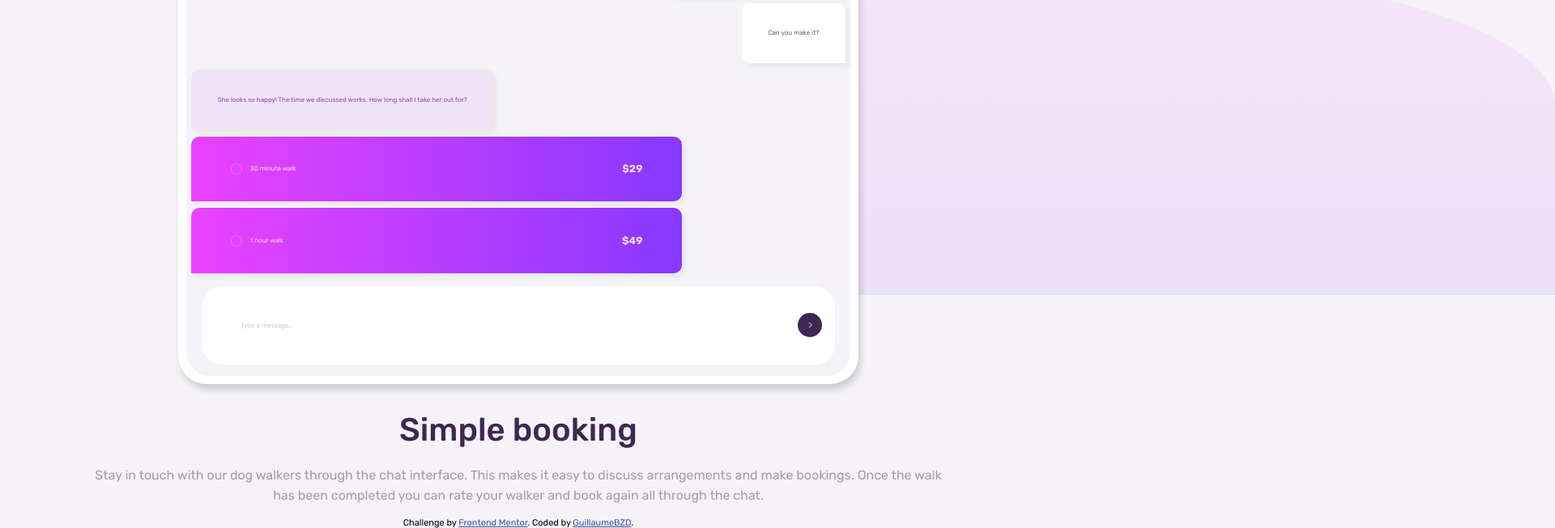
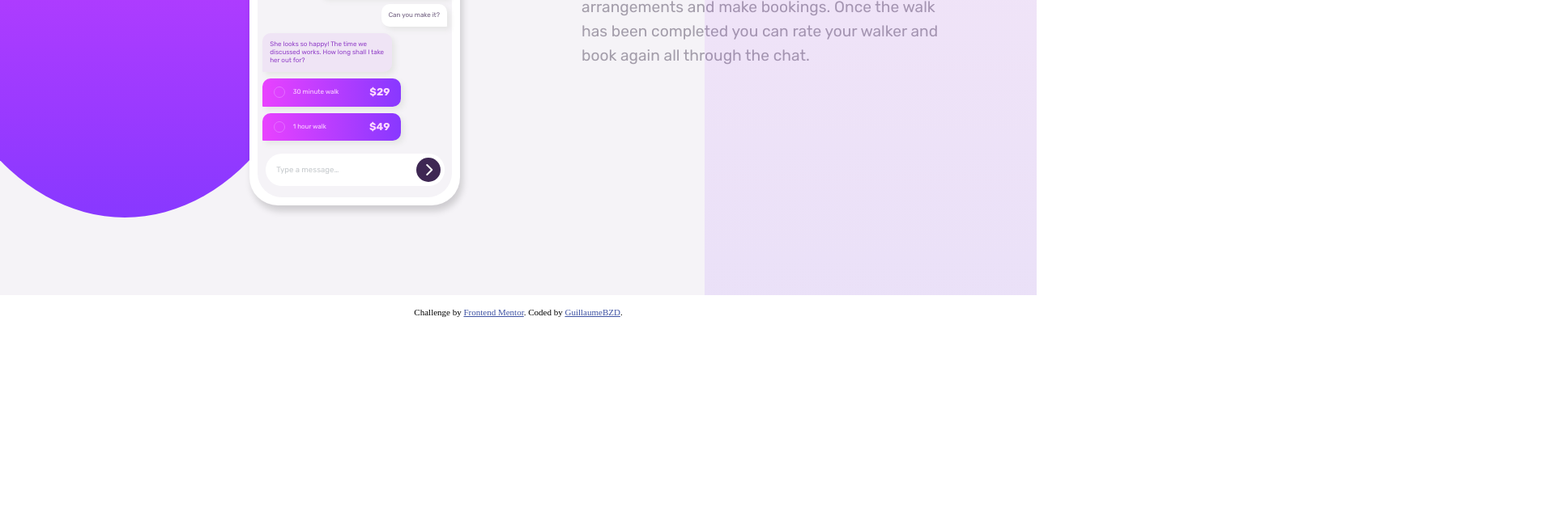
Before and after one commit to GuillaumeBZD/Chat-App-Css-Ilustration, a plain HTML site: page index.html in a window 1280 px wide. Shown: the part 435-1088 px from the top of the page at 81% size, 1920 px wide, since content can reach past the window. After the commit the page ends 827 px from the top, so only its background shows below. Drawn offline with Linux system fonts and the light colour scheme.

Commit message:
Final result

```diff
--- a/index.html
+++ b/index.html
@@ -35,15 +35,21 @@
     </style>
   </head>
   <body>
+    <div class="style__container">
       <div class="colored_part"></div>
       <div class="colored_part--bottom"></div>
+
       <!-- phone part -->
       <main class="phone">
         <header>
           <div class="phone_notch"></div>
           <div class="user_part">
             <i class="fa-solid fa-chevron-left"></i>
-          <img class="avatar" src="./images/avatar.jpg" alt="user's picture" />
+            <img
+              class="avatar"
+              src="./images/avatar.jpg"
+              alt="user's picture"
+            />
             <section class="user_info">
               <h3 class="username">Samuel Green</h3>
               <span class="status">Available to Walk</span>
@@ -96,7 +102,7 @@
               <span class="suggested_walk--price">$49</span>
             </div>
           </div>
-        <p class="type_message">
+          <p id="type_message">
             Type a message…
             <i class="fa-solid fa-chevron-right"></i>
           </p>
@@ -113,7 +119,7 @@
           the chat.
         </p>
       </article>
-
+    </div>
     <footer class="attribution">
       Challenge by
       <a href="https://www.frontendmentor.io?ref=challenge" target="_blank"
--- a/style.css
+++ b/style.css
@@ -1,12 +1,17 @@
 body {
   margin: 0;
+  min-height: 100vh;
+}
+
+.style__container {
   display: flex;
   flex-direction: column;
   align-items: center;
-  overflow-x: hidden;
   font-family: "Rubik", serif;
   background-color: hsl(270, 20%, 96%);
-  height: 100vh;
+  position: relative;
+  overflow-x: hidden;
+  min-height: 100vh;
 }
 
 .colored_part {
@@ -45,12 +50,14 @@ body {
   flex-direction: column;
   z-index: 20;
   background-color: white;
-  width: 64vw;
+  max-width: 260px;
+  width: 260px;
   height: auto;
   margin-top: 3rem;
   border-radius: 35px;
   padding: 10px;
   box-shadow: 3px 7px 9px 0px #00000029;
+  box-sizing: border-box;
 }
 
 header {
@@ -79,7 +86,7 @@ header {
   align-items: center;
   width: 100%;
   justify-content: flex-start;
-  height: 7vh;
+  height: 55px;
   box-sizing: border-box;
   padding: 0 15px;
   gap: 7px;
@@ -234,7 +241,7 @@ figure img {
   border-radius: 50%;
 }
 
-.type_message {
+#type_message {
   display: flex;
   width: 97%;
   background-color: white;
@@ -248,7 +255,7 @@ figure img {
   margin: 0;
   margin-bottom: 8px;
   margin-top: 8px;
-  font-size: 0.8rem;
+  font-size: 0.6rem;
 }
 
 .fa-chevron-right {
@@ -259,6 +266,8 @@ figure img {
   border-radius: 50%;
   width: 30px;
   height: 30px;
+  font-size: 16px;
+  color: white;
 }
 
 /* -----------------------bottom text part----------------------------- */
@@ -283,7 +292,7 @@ h1 {
   text-align: center;
   margin: 0;
   line-height: 25px;
-  margin-bottom: ;
+  margin: bottom 10px;
 }
 
 /* -----------------------footer part----------------------------- */
@@ -291,3 +300,52 @@ h1 {
 footer {
   margin-top: 15px;
 }
+
+/* -----------------------reponsiv Part----------------------------- */
+
+@media screen and (min-width: 1000px) {
+  .colored_part {
+    width: 40%;
+    height: 88%;
+    left: -8%;
+    border-radius: 0 0 50% 50%;
+  }
+
+  .colored_part--bottom {
+    width: 40%;
+    height: 88%;
+    right: -8%;
+    border-radius: 50% 50% 0 0;
+  }
+
+  .style__container {
+    flex-direction: row;
+    justify-content: center;
+    align-content: center;
+  }
+
+  .phone {
+    margin-left: 207px;
+    max-height: 536px;
+  }
+
+  article {
+    width: 36%;
+    max-width: 518px;
+    padding-left: 150px;
+  }
+
+  h1 {
+    width: 100%;
+    text-align: start;
+    font-size: 3rem;
+    margin: 0 0 30px 0;
+  }
+
+  .article_text {
+    padding: 0;
+    text-align: start;
+    font-size: 1.2rem;
+    line-height: 30px;
+  }
+}
```
Lines whose indentation alone changed are shown as unchanged.
